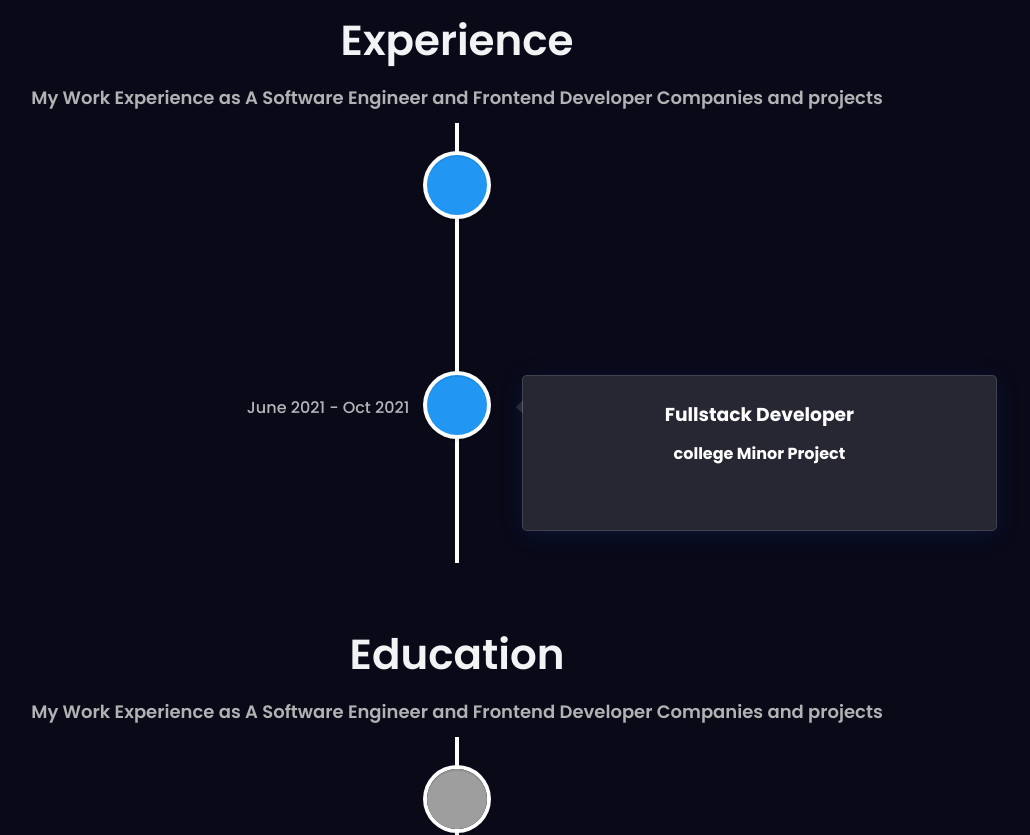
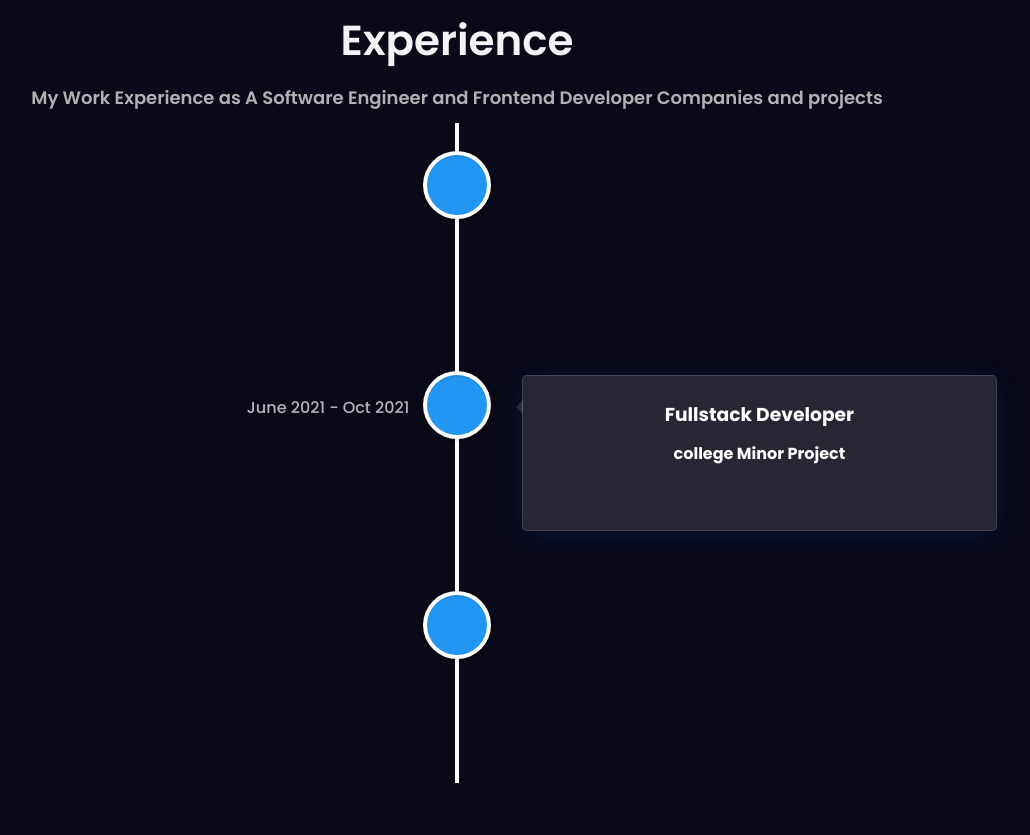
Before and after one commit to Vaibhav1278/portfolio, a React (Vite) app: page /#/ in a window 1280 px wide. Shown: the part 1780-2615 px from the top of the page, without its empty margins (183-1213 px from the left). Built offline with nearby package versions, Linux system fonts and the light colour scheme; grey boxes are pictures that could not be loaded.

Commit message:
Update constants.js

```diff
--- a/src/data/constants.js
+++ b/src/data/constants.js
@@ -254,6 +254,26 @@ export const experiences = [
     doc: "https://firebasestorage.googleapis.com/v0/b/buckoid-917cf.appspot.com/o/WhatsApp%20Image%202023-05-05%20at%2012.07.39%20AM.jpeg?alt=media&token=9f0e1648-568b-422d-bd0b-1f125f722245",
   },
 
+  {
+    id: 2,
+    img: "https://firebasestorage.googleapis.com/v0/b/flexi-coding.appspot.com/o/Rudraksha.jpeg?alt=media&token=8f83f41e-d0a1-486f-9c7f-dd4cd1d09e8d",
+    role: "Fullstack Developer",
+    company: "Hosho Digital",
+    date: "september 2024 - december 2021",
+    desc: "• Built RudraShakti - Astrologer App, with MVVM Architecture using Java and Android Studio integrating Firebase SDK. Created One to One video call integration with Socket.IO and Firebase cloud functions and integrated with Retrofit. Created Low Level Design and converted Figma design to XML code.",
+    skills: [
+      "Android",
+      "Java",
+      "Kotlin",
+      "XML",
+      "Node Js",
+      "Cloud Firestore",
+      "Firebase",
+      "Figma",
+    ],
+    doc: "https://firebasestorage.googleapis.com/v0/b/buckoid-917cf.appspot.com/o/WhatsApp%20Image%202023-05-05%20at%2012.07.39%20AM.jpeg?alt=media&token=9f0e1648-568b-422d-bd0b-1f125f722245",
+  },
+
 ];
 
 export const education = [
@@ -297,7 +317,7 @@ export const projects = [
     image:
       "https://github.com/rishavchanda/DecisionHub/raw/master/assets/testRule.jpg",
 
-    video:"https://drive.google.com/file/d/15SQl7HF2ikyYOyzWYzDY6nRSgBvHb20g/preview",
+    video:"https://drive.google.com/file/d/1bQCX9C8VS9chWHwJdGHa9--jvPzsOwxh/preview",
 
     tags: [
       "React Js",
@@ -325,7 +345,7 @@ export const projects = [
       "Trackify is a web application designed to streamline task management and enhance productivity in the workplace. It provides a user-friendly interface for employers to keep track of their employees' daily work activities and empowers employees to log their tasks efficiently. \nAdmin Credentials: # Email: testadmin@gmail.com #Password- 123@testadmin, Employee Credentials:	#Email: testemployee@gmail.com	#Password- 123@Testemployee",
     // image:
     //   "https://user-images.githubusercontent.com/64485885/255202416-e1f89b04-2788-45b0-abc2-9dec616669e2.png",
-      video:"https://drive.google.com/file/d/134uy51h1gQDC_d6QHtoEtp-WToe8vktj/preview",
+      video:"https://drive.google.com/file/d/1bQCX9C8VS9chWHwJdGHa9--jvPzsOwxh/preview",
 
 
     tags: [
@@ -361,7 +381,8 @@ export const projects = [
     category: "web app",
     github: "https://github.com/102vansh/mern-food-odering-app.git",
     webapp: "https://podstream.netlify.app/",
-    video:"https://drive.google.com/file/d/1tH5_GeJxeBuR4-B35DtYUdlQ2PGM3SQb/preview",
+    video:"https://drive.google.com/file/d/1quX6YAb8KpAfAatG4qTvZflFHuewUBX6/preview",
+
 
     member: [
       {
@@ -409,7 +430,7 @@ export const projects = [
       "Trackify is a web application designed to streamline task management and enhance productivity in the workplace. It provides a user-friendly interface for employers to keep track of their employees' daily work activities and empowers employees to log their tasks efficiently. \nAdmin Credentials: # Email: testadmin@gmail.com #Password- 123@testadmin, Employee Credentials:	#Email: testemployee@gmail.com	#Password- 123@Testemployee",
     image:
       "https://user-images.githubusercontent.com/64485885/255202416-e1f89b04-2788-45b0-abc2-9dec616669e2.png",
-      video:"https://drive.google.com/file/d/1B2GnPEzkQbDNesRqwVsqdhkk6DXcOa0F/preview",
+      video:"https://drive.google.com/file/d/1JNMJLD7Zz9EYY4oow6YRqToxQTUQ2U_B/preview",
 
     tags: [
 
```
